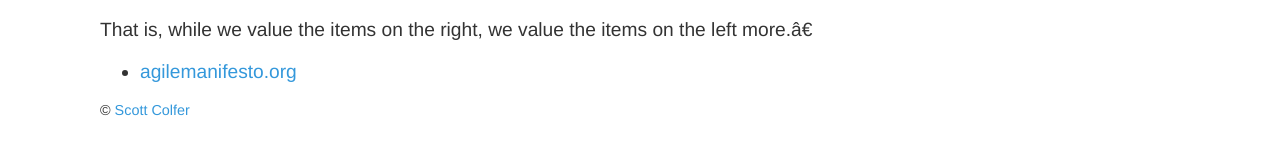
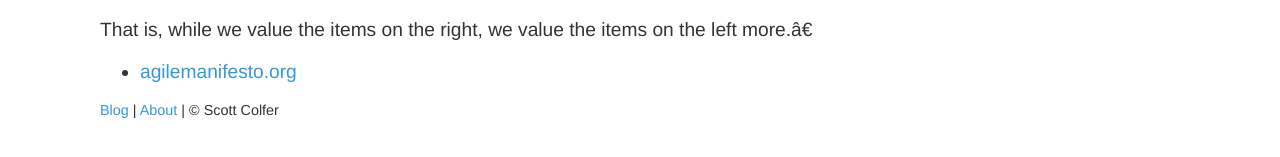
Before and after one commit to scottcolfer/scottcolfer.github.io, a Jekyll site: the page built from _posts/2013-05-18-manifesto-agile-software-development.md, in a window 1280 px wide. Shown: the part 418-575 px from the top of the page. Built offline with Jekyll 4.4.1, drawn with Linux system fonts in a browser that asks for light colours.

Commit message:
Update default.html

```diff
--- a/_layouts/default.html
+++ b/_layouts/default.html
@@ -26,7 +26,7 @@
 
 			</div><!-- /.container -->
 			<footer>
-				<p>&copy; <a href="http://www.scottcolfer.com/">Scott Colfer</a></p>
+				<p><a href="https://scottcolfer.com/blog/">Blog</a> | <a href="https://scottcolfer.com/">About</a> | &copy; Scott Colfer</i></p>
 			</footer>
 		</body>
 	</html>
```
